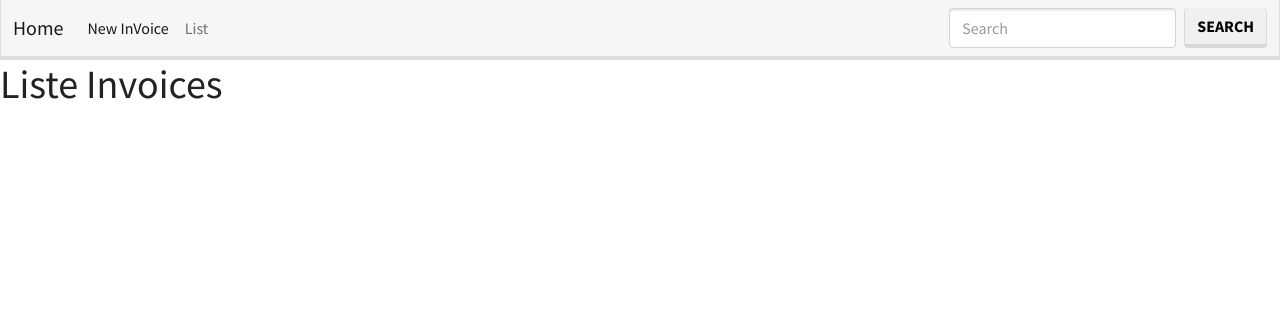
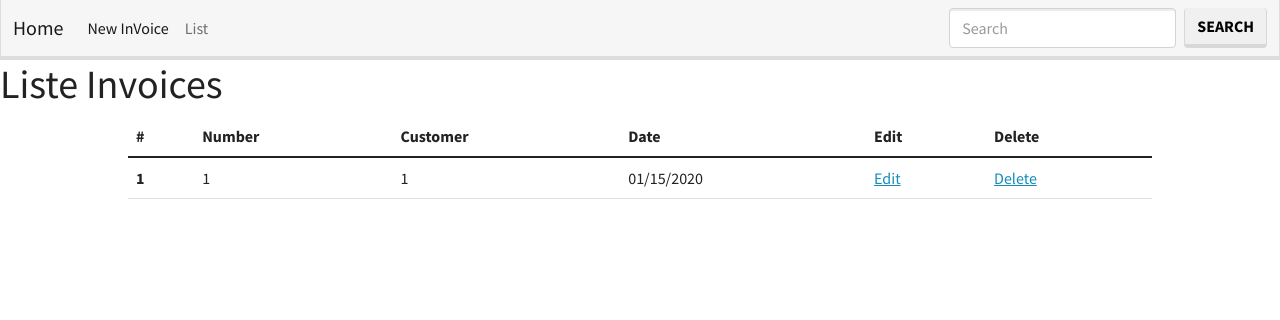
Before and after one commit to LebzoDev/Invoice_project, a Symfony app: template templates/invoice/list.html.twig in a window 1280 px wide. Shown: the top 320 px of the page. Run offline with Twig, Linux system fonts and the light colour scheme; the template is opened without the code that fills it: most values are stand-ins (such as "Sample title", 1, 10 or a date in 2020); some libraries are stand-ins or nearby versions.

Commit message:
add edit update and delete methode to invoice entity

```diff
--- a/templates/invoice/list.html.twig
+++ b/templates/invoice/list.html.twig
@@ -2,4 +2,28 @@
 
 {% block body %}
     <h1>Liste Invoices</h1>
+    <section style="width:80%;margin:0 auto;">
+            <table class="table">
+                <thead class="thead-light">
+                    <tr>
+                    <th scope="col">#</th>
+                    <th scope="col">Number</th>
+                    <th scope="col">Customer</th>
+                    <th scope="col">Date</th>
+                     <th scope="col">Edit</th>
+                      <th scope="col">Delete</th>
+                    </tr>
+                </thead>
+                <tbody>
+                    <tr {% for invoice in invoices  %}>
+                    <th scope="row">1</th>
+                    <td>{{ invoice.invoiceNumber }}</td>
+                    <td>{{ invoice.customerId }}</td>
+                    <td>{{ invoice.invoiceDate | date("m/d/Y") }}</td>
+                    <td><a href="{{ path('invoice_edit', {'id': invoice.id}) }}">Edit</a></td>
+                    <td><a href="{{ path('invoice_delete', {'id': invoice.id}) }}">Delete</a></td>
+                    </tr {% endfor %} >
+                </tbody>
+        </table>
+    </section>
 {% endblock %}
```
Also changed, not shown: src/Controller/InvoiceController.php (+51 -1 lines).
